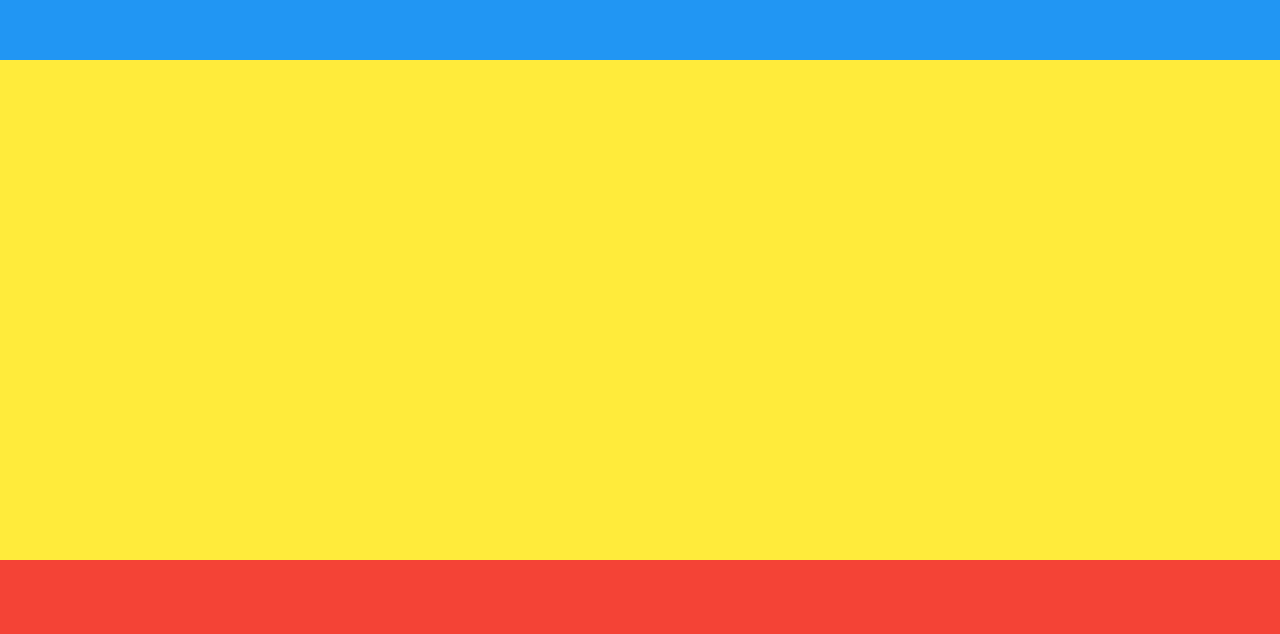
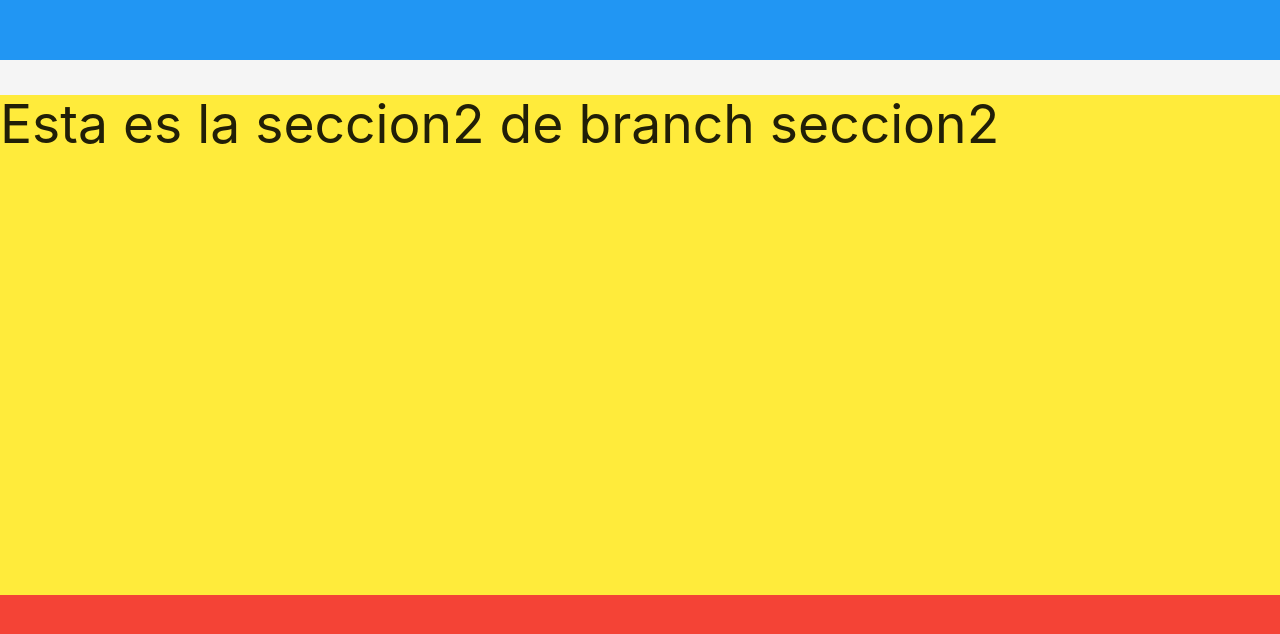
Before and after one commit to tiaricci/tiaricci.github.io, a plain HTML site: page index.html in a window 1280 px wide. Shown: the part 710-1344 px from the top of the page. Drawn offline with nearby package versions, Linux system fonts and the light colour scheme.

Commit message:
Cambiando la seccion 2

```diff
--- a/index.html
+++ b/index.html
@@ -30,10 +30,15 @@
     </div>
     <h1>About me...</h1>
     <h5>A long time ago, in a galaxy far, far, away...</h5>
+
     <div id="seccion1" class="seccion blue">
 	<h1>Angie es lo maximo</h1>
     </div>
-    <div id="seccion2" class="seccion yellow"></div>
+
+    <div id="seccion2" class="seccion yellow">
+	<h2>Esta es la seccion2 de branch seccion2</h2>
+    </div>
+
     <div id="seccion3" class="seccion red"></div>
 
 </body>
```
